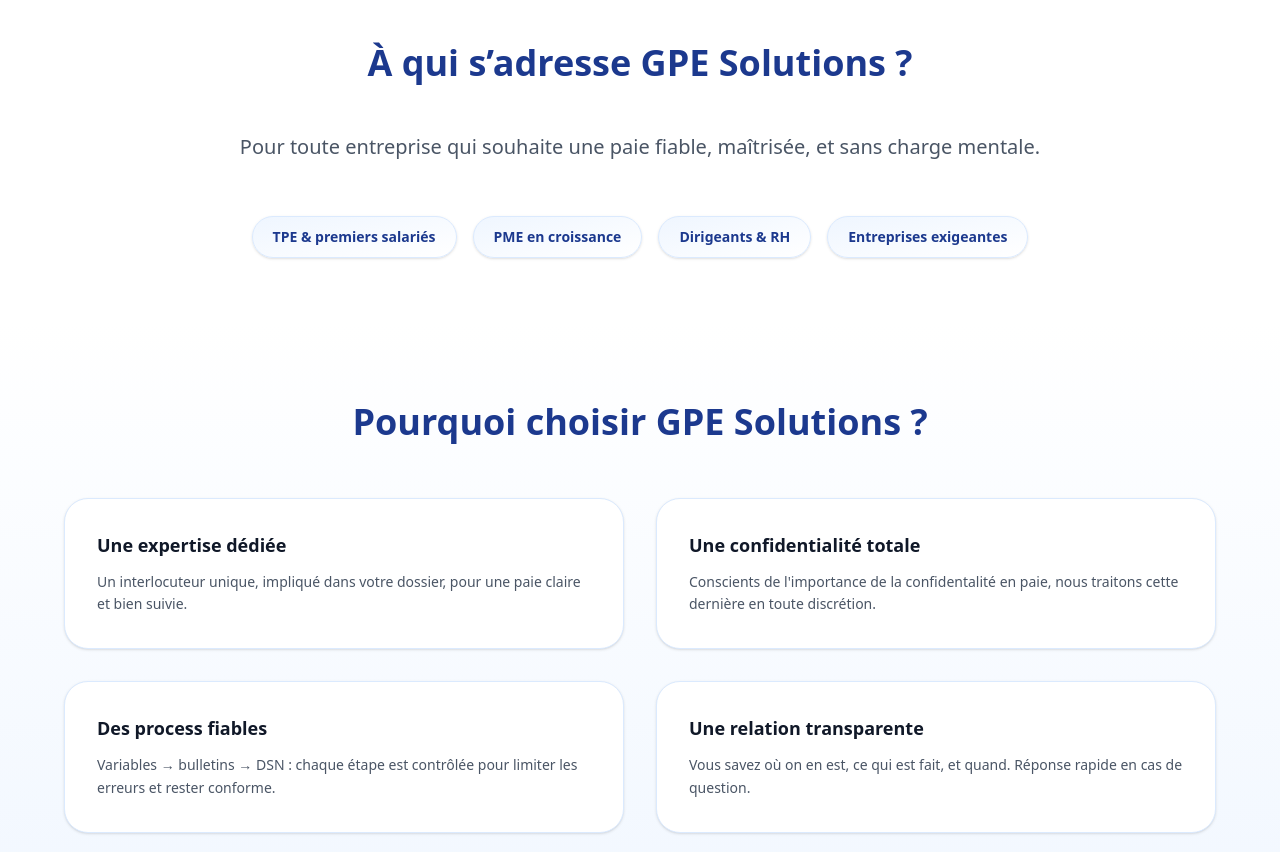
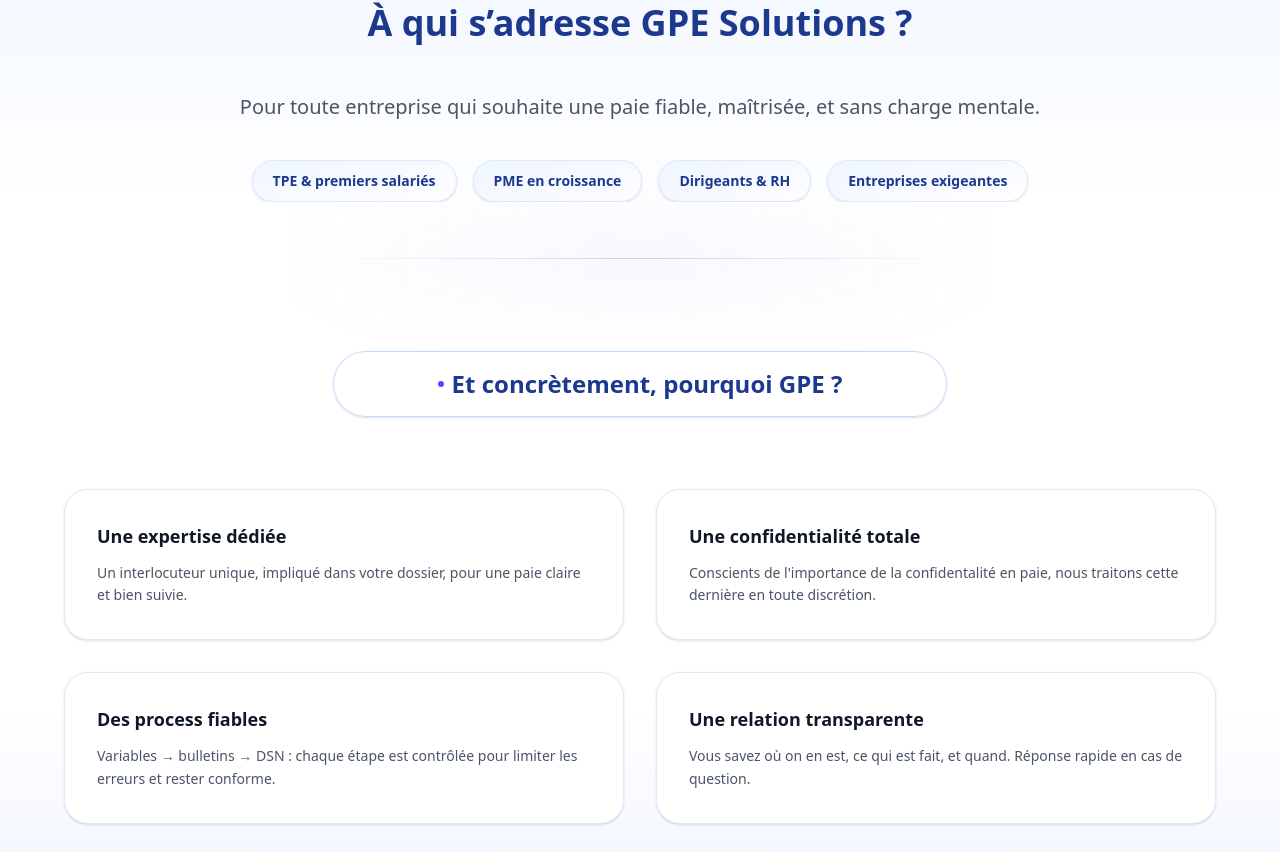
Before and after one commit to bassemshili3-cpu/gpe-solutions, a Next.js app: page / in a window 1280 px wide. Shown: the part 1945-2797 px from the top of the page. Built offline with nearby package versions, Linux system fonts and the light colour scheme.

Commit message:
Update 3.7

```diff
--- a/app/page.tsx
+++ b/app/page.tsx
@@ -262,7 +262,7 @@ export default function Home() {
         <div className="mt-10 flex justify-center">
           <a
             href="#contact"
-            className="group relative inline-flex items-center justify-center gap-3 rounded-2xl bg-gradient-to-br from-indigo-400 to-indigo-300 px-10 py-4 text-base font-bold text-white shadow-lg transition-all hover:brightness-110 hover:shadow-[0_20px_60px_rgba(37,99,235,0.35)] active:scale-[0.98]"
+            className="group relative inline-flex items-center justify-center gap-3 rounded-2xl bg-gradient-to-br from-indigo-400 to-indigo-300 px-10 py-4 text-base font-bold text-white shadow-lg transition-all hover:brightness-100 hover:shadow-[0_20px_60px_rgba(37,99,235,0.35)] active:scale-[0.98]"
           >
             J’externalise avec GPE Solutions
             <span className="transition group-hover:translate-x-0.5">→</span>
@@ -273,10 +273,10 @@ export default function Home() {
 
 
 {/* ================= À QUI S’ADRESSE ================= */}
-<section className="py-16 px-6 bg-white">
+<section className="relative overflow-hidden bg-gradient-to-b from-blue-50/75 to-blue-20">
   <div className="max-w-6xl mx-auto">
     <AnimatedFadeIn>
-      <h2 className="text-3xl md:text-4xl font-bold text-blue-900 text-center">
+      <h2 className="mt-6 text-3xl md:text-4xl font-bold text-blue-900 text-center">
         À qui s’adresse GPE Solutions ?
       </h2>
 
@@ -286,7 +286,7 @@ export default function Home() {
       </p>
 
       {/* Pills / badges gradient 2026 */}
-      <div className="mt-13 flex flex-wrap justify-center gap-4">
+      <div className="mt-9 flex flex-wrap justify-center gap-4">
         {[
           "TPE & premiers salariés",
           "PME en croissance",
@@ -305,16 +305,24 @@ export default function Home() {
   </div>
 </section>
 
+<div className="my-14 flex justify-center">
+  <div className="relative h-px w-164">
+    <div className="absolute inset-0 bg-gradient-to-r from-transparent via-blue-900/20 to-transparent" />
+    <div className="absolute -inset-x-8 -inset-y-6 bg-gradient-to-r from-transparent via-indigo-500/10 to-transparent blur-2xl" />
+  </div>
+</div>
+
+<div className="my-14 flex justify-center">
+  <span className="mt-9 inline-flex items-center gap-2 rounded-full border border-blue-200 bg-white/70 px-26 py-4 text-2xl font-semibold text-blue-900 shadow-sm backdrop-blur">
+    <span className="h-1.5 w-1.5 rounded-full bg-gradient-to-br from-blue-600 to-violet-600" />
+    Et concrètement, pourquoi GPE ?
+  </span>
+</div>
+
      {/* ================= POURQUOI GPE SOLUTIONS ================= */}
-<section className="py-20 px-6 bg-gradient-to-b from-white to-blue-50">
+<section className="relative overflow-hidden bg-gradient-to-b from-blue-20 via-white to-indigo-50">
   <div className="max-w-6xl mx-auto">
-    <AnimatedFadeIn>
-      <h2 className="text-3xl md:text-4xl font-bold text-blue-900 text-center">
-        Pourquoi choisir GPE Solutions ?
-      </h2>
-    </AnimatedFadeIn>
-
-    <div className="mt-14 grid grid-cols-1 md:grid-cols-2 gap-8">
+   <div className="mt-4 grid grid-cols-1 md:grid-cols-2 gap-8">
       <div className="rounded-3xl border border-blue-100 bg-white p-8 shadow-sm">
         <h3 className="text-lg font-bold text-gray-900 mb-3">
           Une expertise dédiée
@@ -373,19 +381,20 @@ export default function Home() {
 </section>
 
  {/* ================= ÉTAPES (animation) ================= */}
+
       <StepsTypingClient />
 
       {/* ================= CONTACT ================= */}
       <section
         id="contact"
-        className="py-20 px-6 bg-gradient-to-b from-blue-50 to-white"
+        className="py-10 px-6 bg-white"
       >
         <div className="max-w-3xl mx-auto">
           <AnimatedFadeIn>
-            <h2 className="text-3xl font-bold text-blue-900 mb-10 text-center">
+            <h2 className="text-4xl font-bold text-blue-900 mb-2 text-center">
               Formulaire de contact
             </h2>
-            <p className="text-gray-600 text-center mb-10">
+            <p className="text-gray-600 text-center mb-12">
               Réponse garantie{" "}
               <span className="font-semibold text-blue-900">sous 24 heures</span>
               .
--- a/components/StepsTypingClient.tsx
+++ b/components/StepsTypingClient.tsx
@@ -1,6 +1,7 @@
 "use client";
 
 import { useEffect, useRef, useState } from "react";
+
 
 type Step = {
   n: string;
@@ -16,8 +17,8 @@ const STEPS: Step[] = [
   },
   {
     n: "2",
-    title: "Un expert vous rappelle",
-    desc: "Un échange rapide pour cadrer vos besoins, et vos priorités.",
+    title: "On vous répond",
+    desc: "Afin de cadrer vos besoins, et vos priorités.",
   },
   {
     n: "3",
@@ -32,7 +33,7 @@ const STEPS: Step[] = [
   {
     n: "5",
     title: "Validation",
-    desc: "Nous réalisons des ajustements si nécessaire, puis vous validez.",
+    desc: "Nous vous envoyons vos bulletins de paie pour validation, avant clôture.",
   },
 ];
 
@@ -101,15 +102,15 @@ export default function StepsTypingClient() {
     return () => clearInterval(t);
   }, [activeIndex]);
  return (
-    <section ref={sectionRef} className="py-20 px-6 bg-white">
-      <div className="max-w-6xl mx-auto">
+    <section ref={sectionRef} className="py-20 px-6 bg-gradient-to-b from-indigo-50 via-white to-white">
+      <div className="max-w-6x1 mx-auto">
         <div className="text-center">
-          <h2 className="text-3xl md:text-4xl font-bold text-gray-900">
+          <h2 className="text-3xl md:text-4xl font-bold text-blue-900">
             Les étapes pour externaliser votre paie
           </h2>
         </div>
 
-        <div className="mt-14 grid grid-cols-1 lg:grid-cols-2 gap-10">
+        <div className="mt-20 grid grid-cols-1 lg:grid-cols-2 gap-10">
           {/* Colonne gauche : étapes */}
           <div className="space-y-4">
             {STEPS.map((s, idx) => {
```
